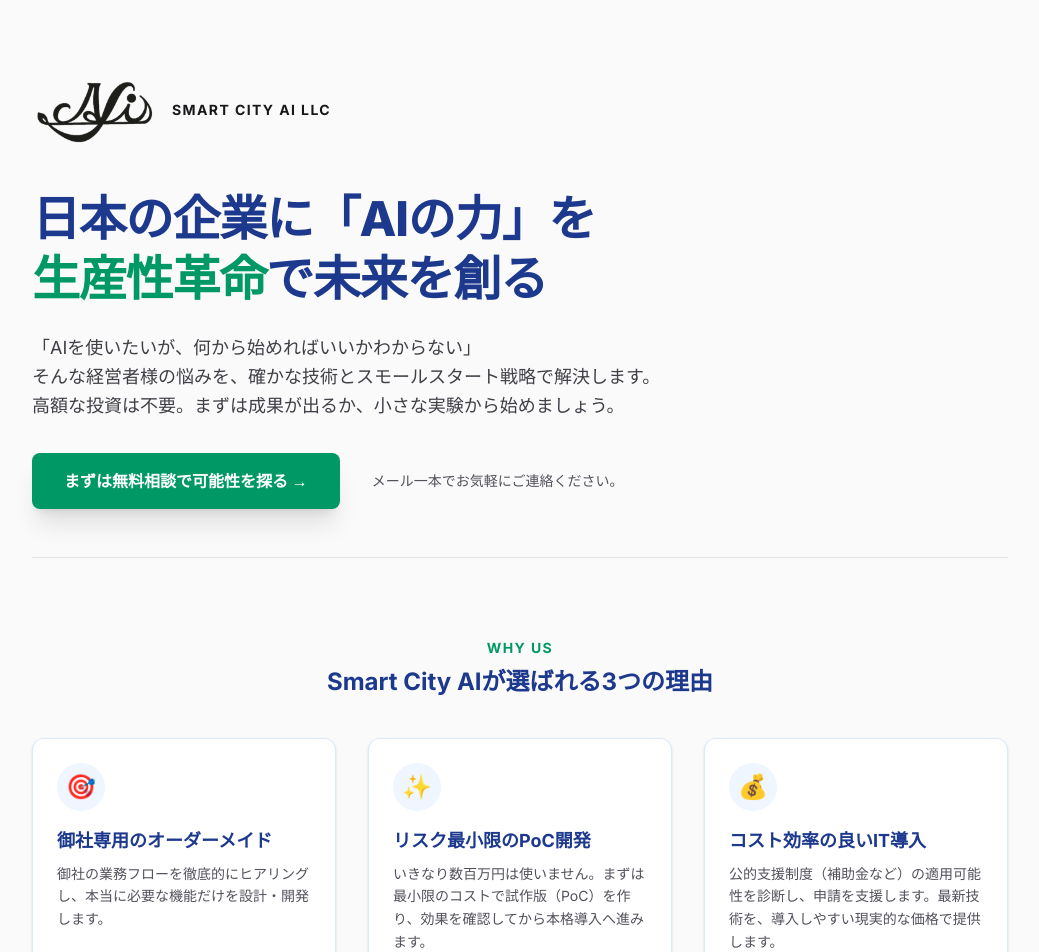
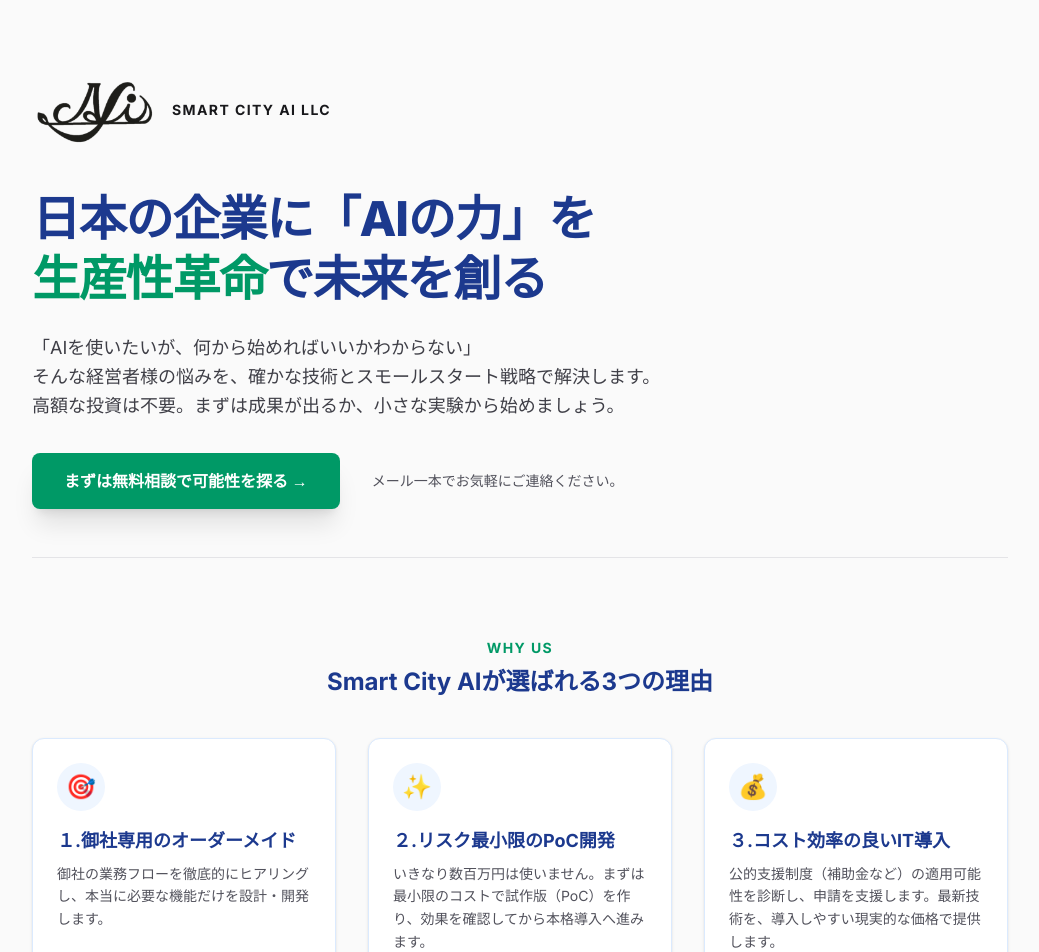
Before and after one commit to tnakajima2050/smartcityai-site, a Next.js app: page / in a window 1280 px wide. Shown: the top 952 px of the page, without its empty margins (120-1159 px from the left). Built offline with nearby package versions, Linux system fonts and the light colour scheme.

Commit message:
Update page.tsx１２３

```diff
--- a/app/page.tsx
+++ b/app/page.tsx
@@ -628,14 +628,14 @@ export default function Home() {
           <div className="grid gap-8 md:grid-cols-3">
             <div className="bg-white p-6 rounded-xl border border-blue-100 shadow-sm hover:shadow-md transition">
               <div className="w-12 h-12 bg-blue-50 rounded-full flex items-center justify-center text-2xl mb-4">🎯</div>
-              <h3 className="font-bold text-lg text-blue-900 mb-2">御社専用のオーダーメイド</h3>
+              <h3 className="font-bold text-lg text-blue-900 mb-2">１.御社専用のオーダーメイド</h3>
               <p className="text-sm text-zinc-600 leading-relaxed">
                 御社の業務フローを徹底的にヒアリングし、本当に必要な機能だけを設計・開発します。
               </p>
             </div>
             <div className="bg-white p-6 rounded-xl border border-blue-100 shadow-sm hover:shadow-md transition">
               <div className="w-12 h-12 bg-blue-50 rounded-full flex items-center justify-center text-2xl mb-4">✨</div>
-              <h3 className="font-bold text-lg text-blue-900 mb-2">リスク最小限のPoC開発</h3>
+              <h3 className="font-bold text-lg text-blue-900 mb-2">２.リスク最小限のPoC開発</h3>
               <p className="text-sm text-zinc-600 leading-relaxed">
                 いきなり数百万円は使いません。まずは最小限のコストで試作版（PoC）を作り、効果を確認してから本格導入へ進みます。
               </p>
@@ -643,7 +643,7 @@ export default function Home() {
             {/* 補助金テキスト修正版 */}
             <div className="bg-white p-6 rounded-xl border border-blue-100 shadow-sm hover:shadow-md transition">
               <div className="w-12 h-12 bg-blue-50 rounded-full flex items-center justify-center text-2xl mb-4">💰</div>
-              <h3 className="font-bold text-lg text-blue-900 mb-2">コスト効率の良いIT導入</h3>
+              <h3 className="font-bold text-lg text-blue-900 mb-2">３.コスト効率の良いIT導入</h3>
               <p className="text-sm text-zinc-600 leading-relaxed">
                 公的支援制度（補助金など）の適用可能性を診断し、申請を支援します。最新技術を、導入しやすい現実的な価格で提供します。
               </p>
```
